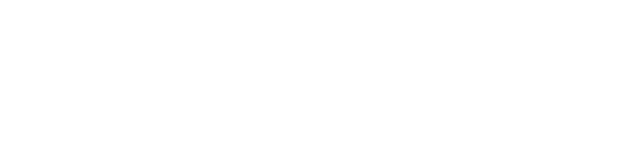
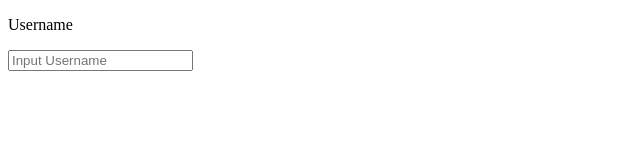
Before and after one commit to AnhITT/Git_KiemTra, a plain HTML site: page index.html in a window 1280 px wide. Shown: the whole page, without its empty margins (0-640 px from the left). Drawn offline with Linux system fonts and the light colour scheme.

Commit message:
add username

```diff
--- a/index.html
+++ b/index.html
@@ -5,5 +5,8 @@
         <meta name="viewport" content="width=device-width, initial-scale=1.0" />
         <title>Git</title>
     </head>
-    <body></body>
+    <body>
+        <p>Username</p>
+        <input placeholder="Input Username"/>
+    </body>
 </html>
```
